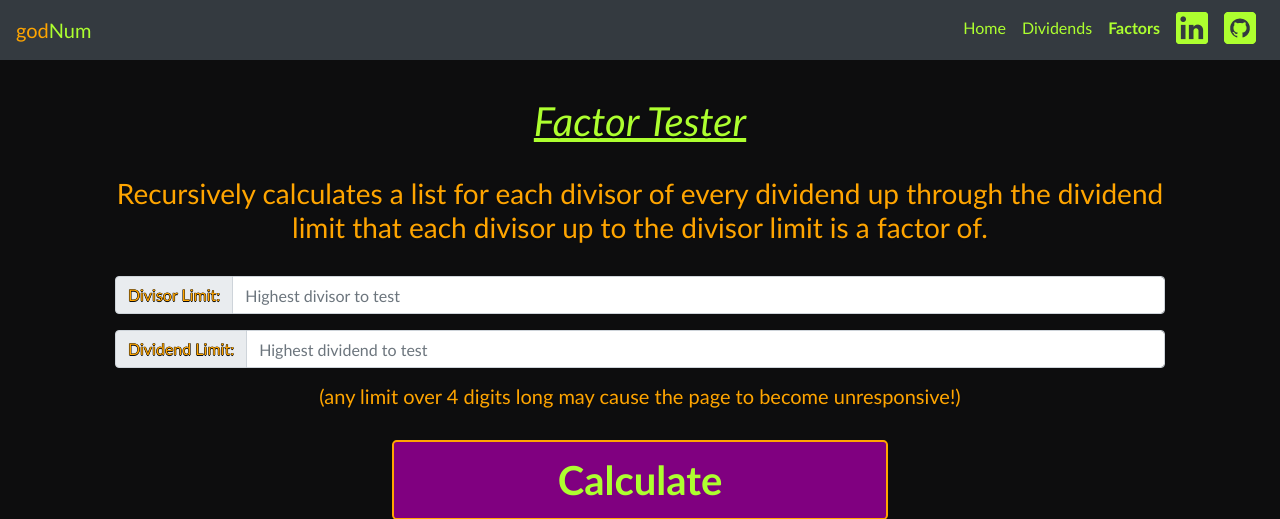
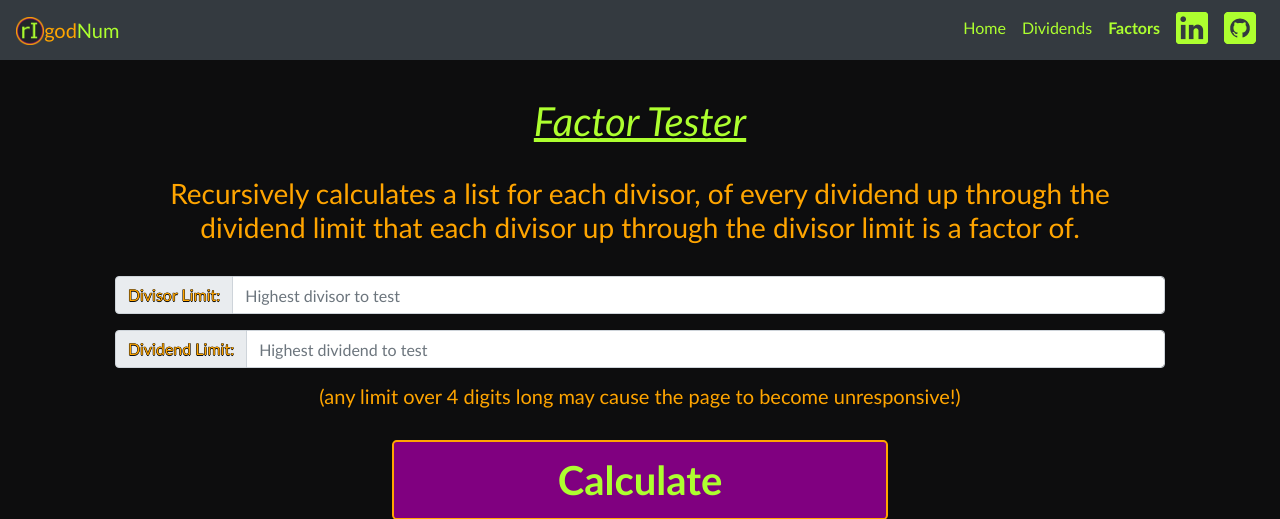
Before and after one commit to relativelyIntuitive/godNum, a Flask app: page /factors in a window 1280 px wide. Shown: the top 519 px of the page. Run offline with Flask 2, Linux system fonts and the light colour scheme.

Commit message:
updated github links and favicon. updated logo

```diff
--- a/static/styles/style.css
+++ b/static/styles/style.css
@@ -104,6 +104,11 @@ pre code {
     flex-grow: 0;
 }
 
+#ri_icon {
+    width: 1.75rem;
+    margin: -4px -5px 0px 0px;
+}
+
 #logo {
     margin-right: 0rem;
 }
--- a/templates/dividends.html
+++ b/templates/dividends.html
@@ -24,6 +24,7 @@
                 <span class="navbar-toggler-icon"></span></button>
 
                 <a id="logo" class="navbar-brand" href="/">
+                    <img id="ri_icon" src="{{ url_for('static', filename='/images/favicon.ico') }}">
                     <span class="logo_god">god</span><span class="logo_num">Num</span>
                 </a>
 
@@ -44,7 +45,7 @@
                         </a>
                     </li>
                     <li class="nav-item">
-                        <a class="nav-link" href="https://www.linkedin.com/in/relativelyintuitive/" target="_blank">
+                        <a class="nav-link" href="https://www.github.com/relativelyintuitive/" target="_blank">
                             <img id="gh_icon" src="{{ url_for('static', filename='/images/github_icon_square.png') }}" alt="missing icon!">
                         </a>
                     </li>
--- a/templates/dividends_results.html
+++ b/templates/dividends_results.html
@@ -29,6 +29,7 @@
                 <span class="navbar-toggler-icon"></span></button>
 
                 <a id="logo" class="navbar-brand" href="/">
+                    <img id="ri_icon" src="{{ url_for('static', filename='/images/favicon.ico') }}">
                     <span class="logo_god">god</span><span class="logo_num">Num</span>
                 </a>
 
@@ -49,7 +50,7 @@
                         </a>
                     </li>
                     <li class="nav-item">
-                        <a class="nav-link" href="https://www.linkedin.com/in/relativelyintuitive/" target="_blank">
+                        <a class="nav-link" href="https://www.github.com/relativelyintuitive/" target="_blank">
                             <img id="gh_icon" src="{{ url_for('static', filename='/images/github_icon_square.png') }}" alt="missing icon!">
                         </a>
                     </li>
--- a/templates/factors.html
+++ b/templates/factors.html
@@ -24,6 +24,7 @@
                 <span class="navbar-toggler-icon"></span></button>
 
                 <a id="logo" class="navbar-brand" href="/">
+                    <img id="ri_icon" src="{{ url_for('static', filename='/images/favicon.ico') }}">
                     <span class="logo_god">god</span><span class="logo_num">Num</span>
                 </a>
 
@@ -44,7 +45,7 @@
                         </a>
                     </li>
                     <li class="nav-item">
-                        <a class="nav-link" href="https://www.linkedin.com/in/relativelyintuitive/" target="_blank">
+                        <a class="nav-link" href="https://www.github.com/relativelyintuitive/" target="_blank">
                             <img id="gh_icon" src="{{ url_for('static', filename='/images/github_icon_square.png') }}" alt="missing icon!">
                         </a>
                     </li>
@@ -62,7 +63,7 @@
                                 <div class="container">
                                     <h1>Factor Tester</h1>
                                     <br/>
-                                    <h3>Recursively calculates a list for each divisor of every dividend up through the dividend limit that each divisor up to the divisor limit is a factor of.</h3>
+                                    <h3>Recursively calculates a list for each divisor, of every dividend up through the dividend limit that each divisor up through the divisor limit is a factor of.</h3>
                                     <br/>
                                 </div>
                             </div>
--- a/templates/factors_results.html
+++ b/templates/factors_results.html
@@ -29,6 +29,7 @@
                 <span class="navbar-toggler-icon"></span></button>
 
                 <a id="logo" class="navbar-brand" href="/">
+                    <img id="ri_icon" src="{{ url_for('static', filename='/images/favicon.ico') }}">
                     <span class="logo_god">god</span><span class="logo_num">Num</span>
                 </a>
 
@@ -49,7 +50,7 @@
                         </a>
                     </li>
                     <li class="nav-item">
-                        <a class="nav-link" href="https://www.linkedin.com/in/relativelyintuitive/" target="_blank">
+                        <a class="nav-link" href="https://www.github.com/relativelyintuitive/" target="_blank">
                             <img id="gh_icon" src="{{ url_for('static', filename='/images/github_icon_square.png') }}" alt="missing icon!">
                         </a>
                     </li>
--- a/templates/index.html
+++ b/templates/index.html
@@ -24,6 +24,7 @@
                 <span class="navbar-toggler-icon"></span></button>
 
                 <a id="logo" class="navbar-brand" href="/">
+                    <img id="ri_icon" src="{{ url_for('static', filename='/images/favicon.ico') }}">
                     <span class="logo_god">god</span><span class="logo_num">Num</span>
                 </a>
 
@@ -44,7 +45,7 @@
                         </a>
                     </li>
                     <li class="nav-item">
-                        <a class="nav-link" href="https://www.linkedin.com/in/relativelyintuitive/" target="_blank">
+                        <a class="nav-link" href="https://www.github.com/relativelyintuitive/" target="_blank">
                             <img id="gh_icon" src="{{ url_for('static', filename='/images/github_icon_square.png') }}" alt="missing icon!">
                         </a>
                     </li>
```
Also changed, not shown: static/images/favicon.ico.
